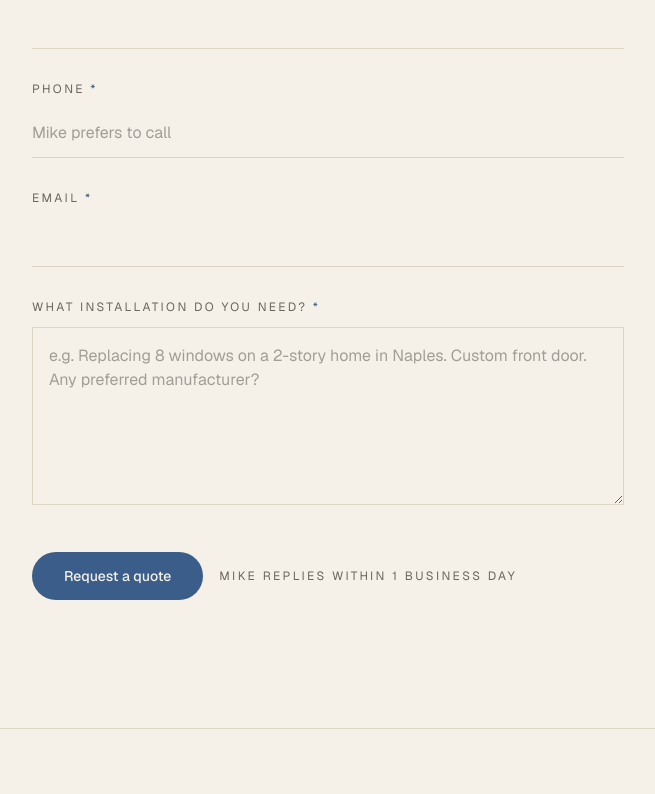
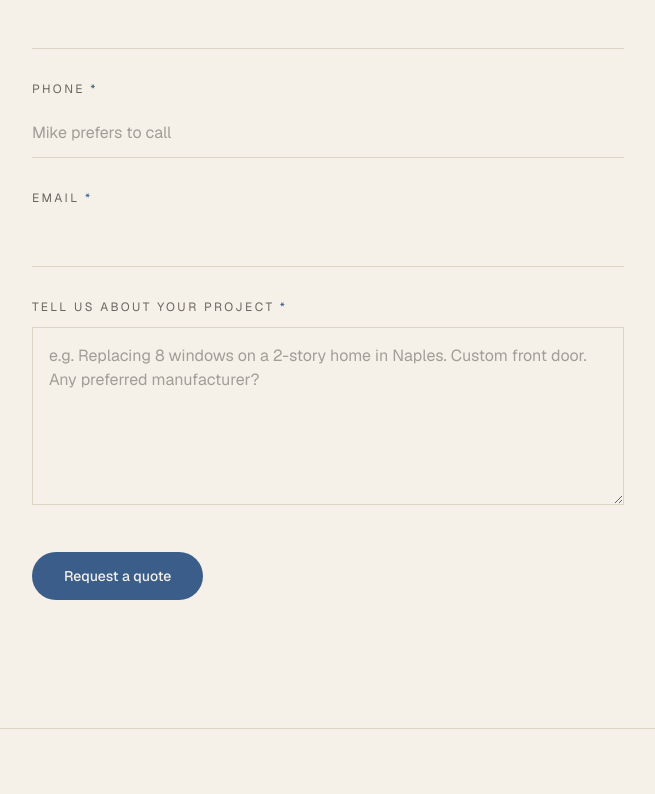
Before and after one commit to VLona/engler-window-door, a Next.js app: page /quote in a window 1280 px wide. Shown: the part 590-1384 px from the top of the page, without its empty margins (312-967 px from the left). Built offline with nearby package versions, Linux system fonts and the light colour scheme.

Commit message:
form copy: warmer label + remove redundant reply-time line

```diff
--- a/app/components/QuoteForm.tsx
+++ b/app/components/QuoteForm.tsx
@@ -101,7 +101,7 @@ function QuoteFormInner() {
           htmlFor="installation"
           className="mb-3 block text-xs uppercase tracking-[0.2em] text-muted"
         >
-          What installation do you need?
+          Tell us about your project
           <span className="text-accent"> *</span>
         </label>
         <textarea
@@ -118,7 +118,7 @@ function QuoteFormInner() {
 
       {errorMsg && <p className="text-sm text-accent">{errorMsg}</p>}
 
-      <div className="flex flex-col items-start gap-4 pt-2 sm:flex-row sm:items-center">
+      <div className="pt-2">
         <button
           type="submit"
           disabled={status === "submitting"}
@@ -126,9 +126,6 @@ function QuoteFormInner() {
         >
           {status === "submitting" ? "Sending…" : "Request a quote"}
         </button>
-        <p className="text-xs uppercase tracking-[0.2em] text-muted">
-          Mike replies within 1 business day
-        </p>
       </div>
     </form>
   );
```
